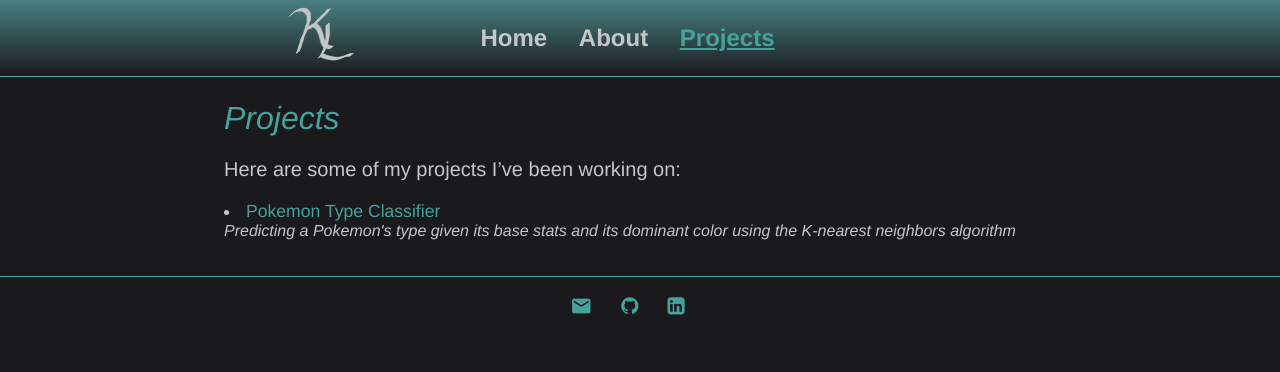
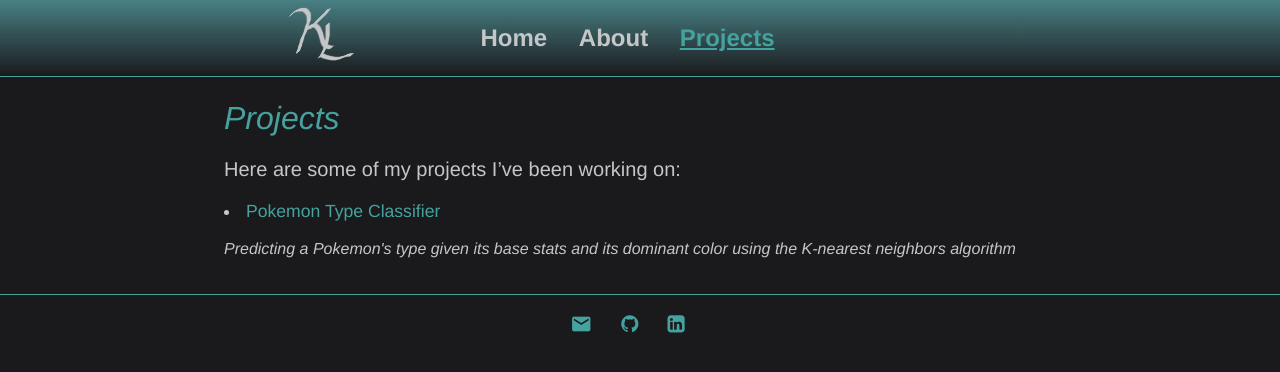
Before and after one commit to clfkenny/clfkenny.github.io, a Jekyll site: the page built from projects/index.md, in a window 1280 px wide. Shown: the top 372 px of the page. Built offline with Jekyll 4.4.1, drawn with Linux system fonts in a browser that asks for light colours.

Commit message:
Update index.md

```diff
--- a/projects/index.md
+++ b/projects/index.md
@@ -16,7 +16,7 @@ nav ul li:nth-child(3) a{
 
 <p>
   <li><a href= "/projects/pokemon_classifier">Pokemon Type Classifier</a>
-  <br> <i>Predicting a Pokemon's type given its base stats and its dominant color using the K-nearest neighbors algorithm</i>
+  <br><br> <i>Predicting a Pokemon's type given its base stats and its dominant color using the K-nearest neighbors algorithm</i>
  </li>
 
 
```
